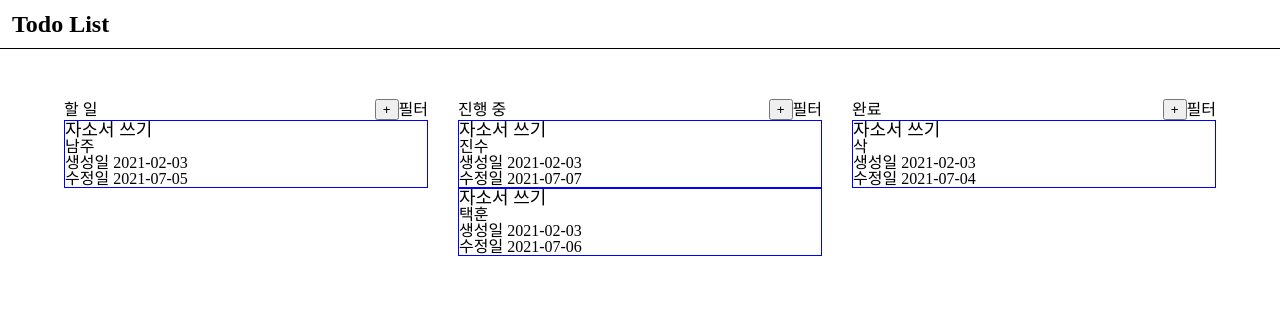
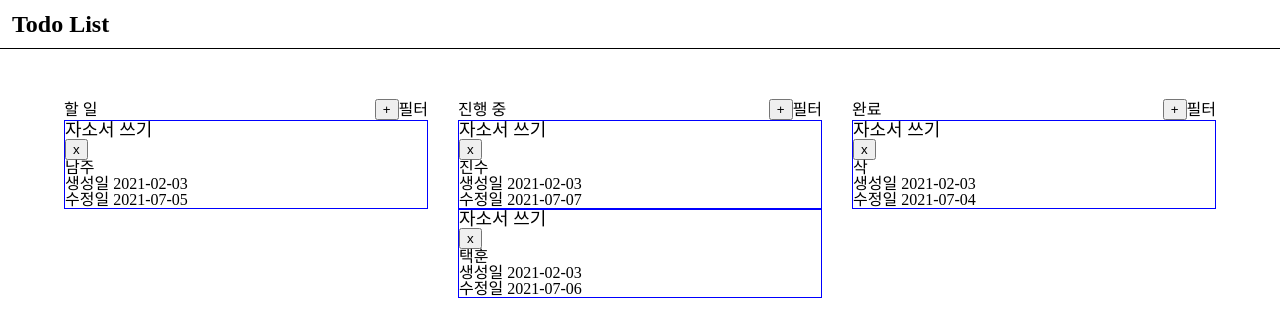
Before and after one commit to tech-hoon/pre-onboarding-8, a React (Create React App) app: page / in a window 1280 px wide. Shown: the top 334 px of the page. Built offline with nearby package versions, Linux system fonts and the light colour scheme.

Commit message:
Feat[#13]: 아이템 제거 기능 구현

```diff
--- a/src/components/common/CreateButton.tsx
+++ b/src/components/common/CreateButton.tsx
@@ -2,11 +2,10 @@ import React, { Dispatch, SetStateAction } from 'react';
 import styled from 'styled-components';
 
 interface CreateButtonProps {
-  status: string;
   setIsVisibleForm: Dispatch<SetStateAction<boolean>>;
 }
 
-const CreateButton: React.FC<CreateButtonProps> = ({ status, setIsVisibleForm }) => {
+const CreateButton: React.FC<CreateButtonProps> = ({ setIsVisibleForm }) => {
   const handleButtonClick = () => {
     setIsVisibleForm((prevVisible) => !prevVisible);
   };
--- /dev/null
+++ b/src/components/common/DeleteButton.tsx
@@ -0,0 +1,21 @@
+import React from 'react';
+import styled from 'styled-components';
+
+interface DeleteButtonProps {
+  taskID: number;
+  handleTodoDelete: (taskID: number) => void;
+}
+
+const DeleteButton: React.FC<DeleteButtonProps> = ({ taskID, handleTodoDelete }) => {
+  return (
+    <Wrapper>
+      <Button onClick={() => handleTodoDelete(taskID)}>x</Button>
+    </Wrapper>
+  );
+};
+
+const Wrapper = styled.div``;
+
+const Button = styled.button``;
+
+export default DeleteButton;
--- a/src/components/index.ts
+++ b/src/components/index.ts
@@ -8,6 +8,7 @@ import Form from './common/Form';
 import Header from './common/Header';
 import Radio from './common/Radio';
 import RadioBox from './common/RadioBox';
+import DeleteButton from './common/DeleteButton';
 
 export {
   TodoContainer,
@@ -15,6 +16,7 @@ export {
   TodoItem,
   TodoList,
   CreateButton,
+  DeleteButton,
   Filter,
   Form,
   Header,
--- a/src/components/todos/TodoContainer.tsx
+++ b/src/components/todos/TodoContainer.tsx
@@ -6,7 +6,7 @@ interface TodoContainerProps {
   status: string;
   todoItems: TodoTypes[];
   handleTodoCreate: (status: string, text: string, creator: string) => void;
-  handleTodoDelete: () => void;
+  handleTodoDelete: (taskID: number) => void;
   handleTodoUpdate: () => void;
 }
 
--- a/src/components/todos/TodoHeader.tsx
+++ b/src/components/todos/TodoHeader.tsx
@@ -11,7 +11,7 @@ const TodoHeader: React.FC<TodoHeaderProps> = ({ status, setIsVisibleForm }) =>
   return (
     <Wrapper>
       <Title>{status}</Title>
-      <CreateButton status={status} setIsVisibleForm={setIsVisibleForm} />
+      <CreateButton setIsVisibleForm={setIsVisibleForm} />
       <Filter />
     </Wrapper>
   );
--- a/src/components/todos/TodoItem.tsx
+++ b/src/components/todos/TodoItem.tsx
@@ -1,27 +1,23 @@
 import React from 'react';
 import styled from 'styled-components';
-import { TodoTypes } from 'components';
+import { DeleteButton, TodoTypes } from 'components';
 
 interface TodoItemProps {
   status: string;
   todoItem: TodoTypes;
   handleTodoUpdate: () => void;
-  handleTodoDelete: () => void;
+  handleTodoDelete: (taskID: number) => void;
 }
 
 const TodoItem: React.FC<TodoItemProps> = ({
-  todoItem: { taskName, creator, createdAt, updatedAt },
-  status,
+  todoItem: { id, taskName, creator, createdAt, updatedAt },
   handleTodoUpdate,
   handleTodoDelete,
 }) => {
   return (
-    <Wrapper
-      onClick={() => {
-        console.log(`"${status}" 컨테이너`);
-      }}
-    >
+    <Wrapper>
       <TaskName>{taskName}</TaskName>
+      <DeleteButton taskID={id} handleTodoDelete={handleTodoDelete} />
       <p>{creator}</p>
       <p>생성일 {createdAt}</p>
       <p>수정일 {updatedAt}</p>
--- a/src/components/todos/TodoList.tsx
+++ b/src/components/todos/TodoList.tsx
@@ -6,7 +6,7 @@ interface TodoListProps {
   status: string;
   todoItems: TodoTypes[];
   handleTodoUpdate: () => void;
-  handleTodoDelete: () => void;
+  handleTodoDelete: (taskID: number) => void;
 }
 
 const TodoList: React.FC<TodoListProps> = ({
--- a/src/hooks/useTodo.tsx
+++ b/src/hooks/useTodo.tsx
@@ -1,13 +1,13 @@
 import { TodoTypes } from 'components';
-import { useCallback, useState } from 'react';
+import { useState } from 'react';
+import { currentDate } from 'utils/date';
 import mockData from 'utils/data.json';
-import { currentDate } from 'utils/date';
 
 const useTodo = () => {
   const [items, setItems] = useState<TodoTypes[]>(mockData);
   const [nextID, setNextID] = useState<number>(items.length);
 
-  const handleTodoCreate = useCallback((status: string, text: string, creator: string) => {
+  const handleTodoCreate = (status: string, text: string, creator: string) => {
     setItems([
       ...items,
       {
@@ -20,9 +20,21 @@ const useTodo = () => {
     ]);
 
     setNextID((prevID) => prevID + 1);
-  }, []);
-  const handleTodoDelete = useCallback(() => console.log(status), []); // x 버튼(만들어야함)누르면, todoItem 삭제하는 함수 (미완)
-  const handleTodoUpdate = useCallback(() => console.log(status), []); // 드래그앤 드랍 등 todoItem 변경하는 함수 (미완)
+  };
+
+  const handleTodoDelete = (taskID: number) => {
+    const newItems = [...items];
+    newItems.splice(
+      newItems.findIndex(({ id }) => id === taskID),
+      1,
+    );
+    setItems(newItems);
+    setNextID((prevID) => prevID - 1);
+  };
+
+  const handleTodoUpdate = () => {
+    // 드래그앤 드랍 등 todoItem 변경하는 함수
+  };
 
   return { items, handleTodoCreate, handleTodoDelete, handleTodoUpdate };
 };
```
